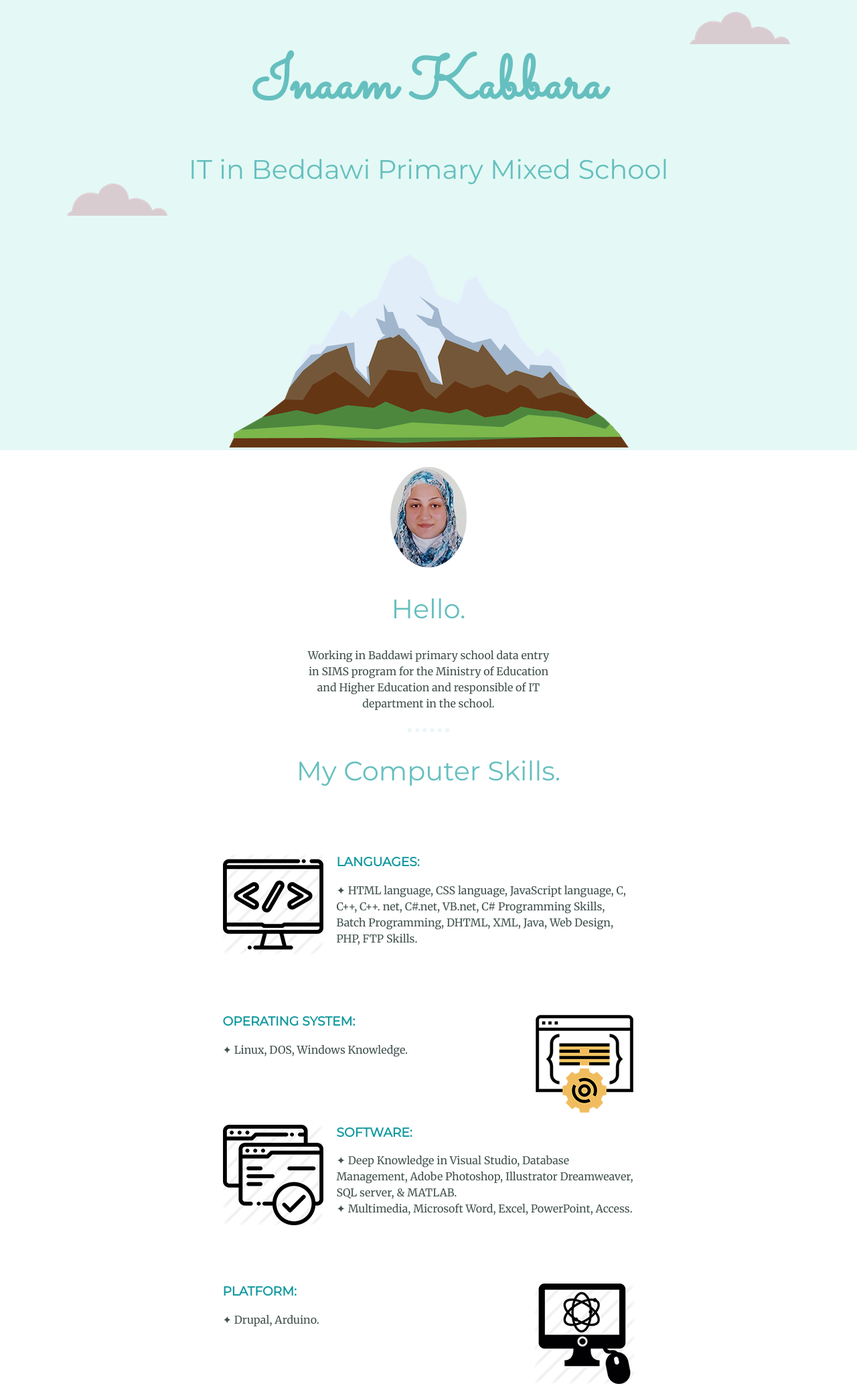
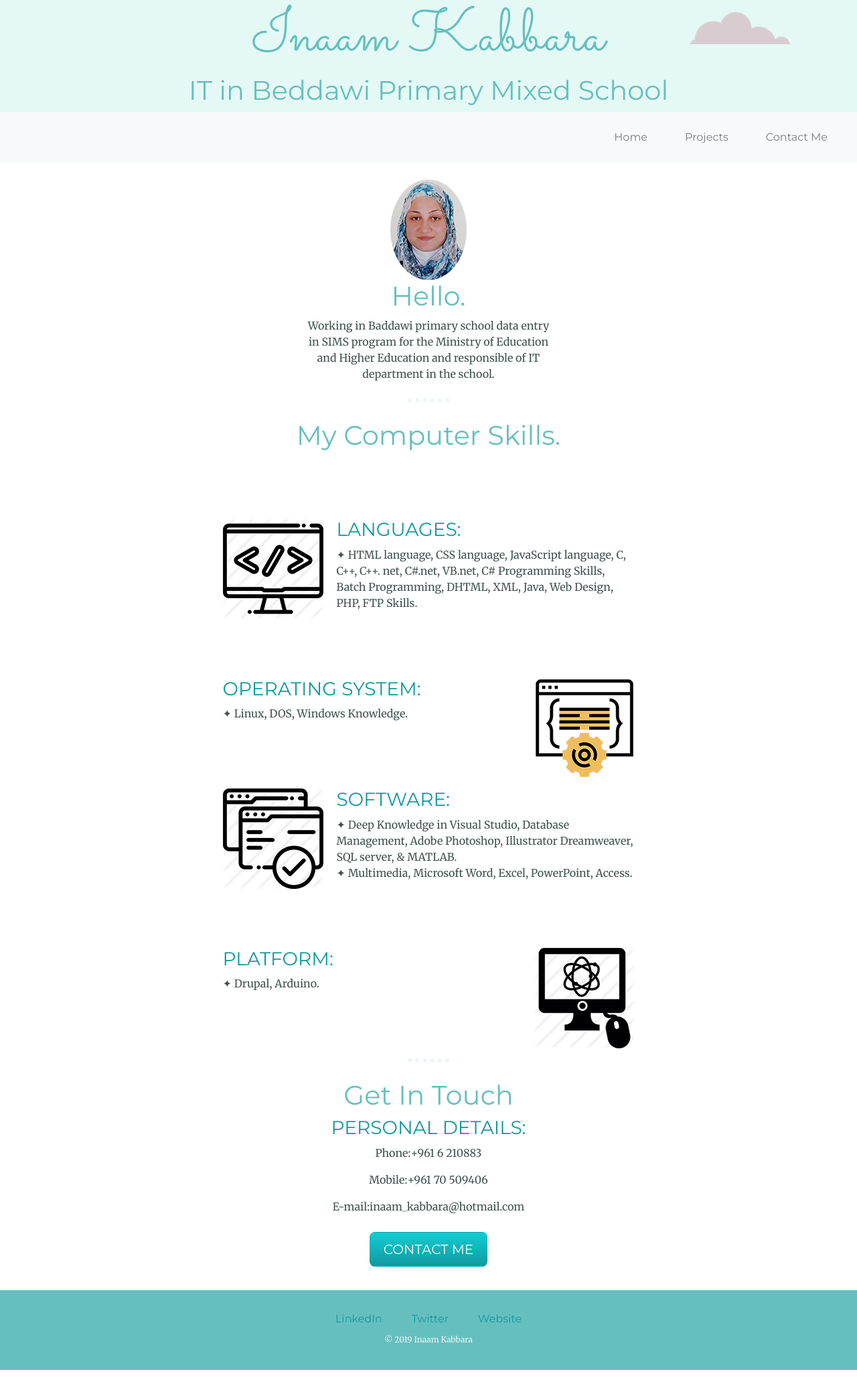
Before and after one commit to inaamk/CV, a plain HTML site: page index.html in a window 1280 px wide. Shown: the part 7-2076 px from the top of the page at 67% size. After the commit the page ends 2052 px from the top, so only its background shows below. Drawn offline with nearby package versions, Linux system fonts and the light colour scheme.

Commit message:
Update index.html

```diff
--- a/index.html
+++ b/index.html
@@ -2,18 +2,38 @@
 <html>
   <head>
     <meta charset="utf-8">
+    <link rel="stylesheet" href="https://stackpath.bootstrapcdn.com/bootstrap/4.2.1/css/bootstrap.min.css" integrity="sha384-GJzZqFGwb1QTTN6wy59ffF1BuGJpLSa9DkKMp0DgiMDm4iYMj70gZWKYbI706tWS" crossorigin="anonymous">
     <link rel="stylesheet" href="css/styles.css">
     <link rel="icon" href="favicon.ico">
     <link href="https://fonts.googleapis.com/css?family=Merriweather|Montserrat|Sacramento" rel="stylesheet">
+
     <title>Inaam Kabbara</title>
   </head>
   <body >
+    <script src="https://code.jquery.com/jquery-3.3.1.slim.min.js" integrity="sha384-q8i/X+965DzO0rT7abK41JStQIAqVgRVzpbzo5smXKp4YfRvH+8abtTE1Pi6jizo" crossorigin="anonymous"></script>
+    <script src="https://cdnjs.cloudflare.com/ajax/libs/popper.js/1.14.6/umd/popper.min.js" integrity="sha384-wHAiFfRlMFy6i5SRaxvfOCifBUQy1xHdJ/yoi7FRNXMRBu5WHdZYu1hA6ZOblgut" crossorigin="anonymous"></script>
+    <script src="https://stackpath.bootstrapcdn.com/bootstrap/4.2.1/js/bootstrap.min.js" integrity="sha384-B0UglyR+jN6CkvvICOB2joaf5I4l3gm9GU6Hc1og6Ls7i6U/mkkaduKaBhlAXv9k" crossorigin="anonymous"></script>
+
     <div class="top-container">
       <img class="top-cloud" src="images/cloud.png" alt="cloud">
       <h1>Inaam Kabbara</h1>
       <h2>IT in Beddawi Primary Mixed School</h2>
-      <img class="bottom-cloud" src="images/cloud.png" alt="cloud">
-      <img src="images/mountain.png" alt="mountain">
+      <!-- <img class="bottom-cloud" src="images/cloud.png" alt="cloud"> -->
+      <!-- <img src="images/mountain.png" alt="mountain"> -->
+      <nav class="navbar navbar-expand-lg navbar-light bg-light">
+        <a class="navbar-brand" href="#"></a>
+        <button class="navbar-toggler" type="button" data-toggle="collapse" data-target="#navbarTogglerDemo02" aria-controls="navbarTogglerDemo02" aria-expanded="false" aria-label="Toggle navigation">
+          <span class="navbar-toggler-icon"></span>
+        </button>
+
+        <div class="collapse navbar-collapse" id="navbarTogglerDemo02">
+          <ul class="navbar-nav ml-auto mt-2 mt-lg-0">
+            <li class="nav-item"><a class="nav-link" href="index.html">Home</a></li>
+            <li class="nav-item"><a class="nav-link" href="#">Projects</a></li>
+            <li class="nav-item"><a class="nav-link" href="#">Contact Me</a></li>
+          </ul>
+        </div>
+      </nav>
     </div>
 
     <div class="middle-container">
@@ -61,7 +81,7 @@
       <a class="footer-link" href="https://www.linkedin.com/in/inaam-kabbara-560157178/">LinkedIn</a>
       <a class="footer-link" href="https://twitter.com/">Twitter</a>
       <a class="footer-link" href="https://www.appbrewery.co/">Website</a>
-      <p class="copyright">© 2019 Inaam Kabbara.</p>
+      <p class="copyright">© 2019 Inaam Kabbara</p>
     </div>
   </body>
 </html>
```
